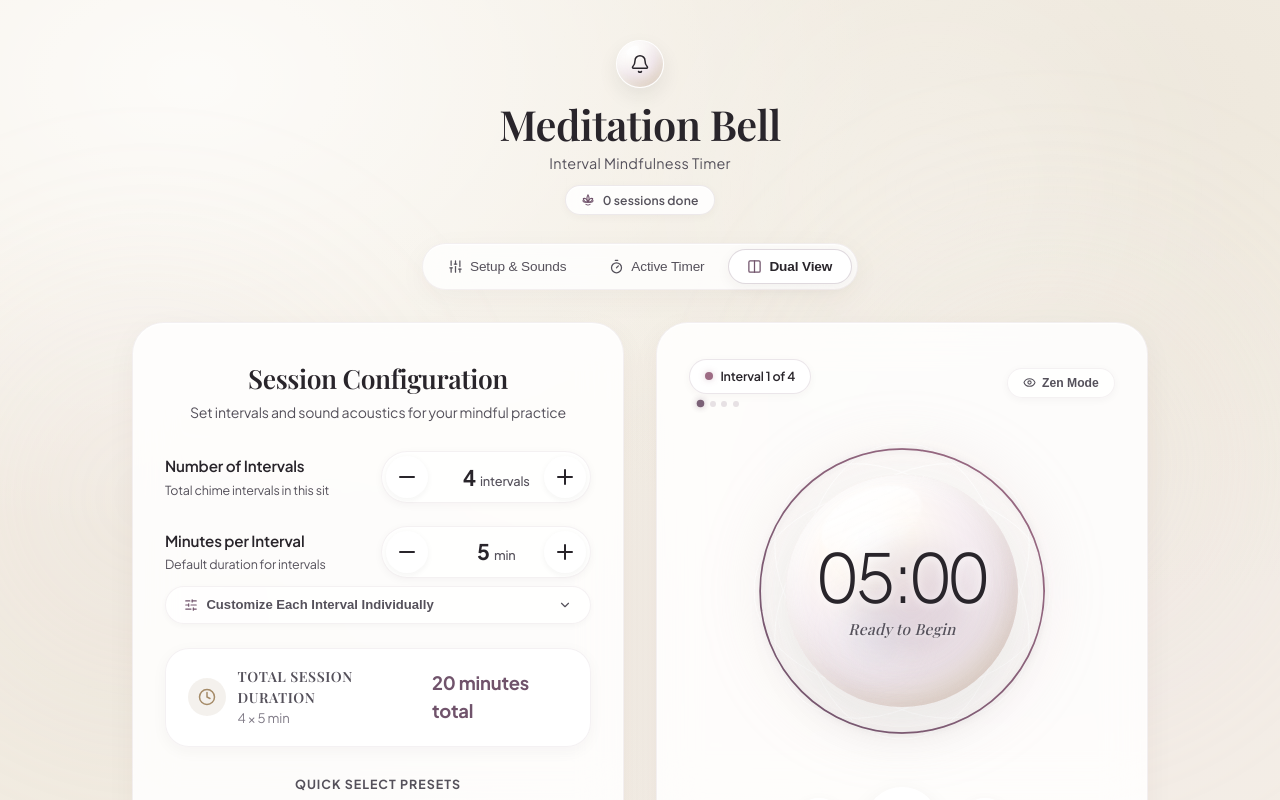
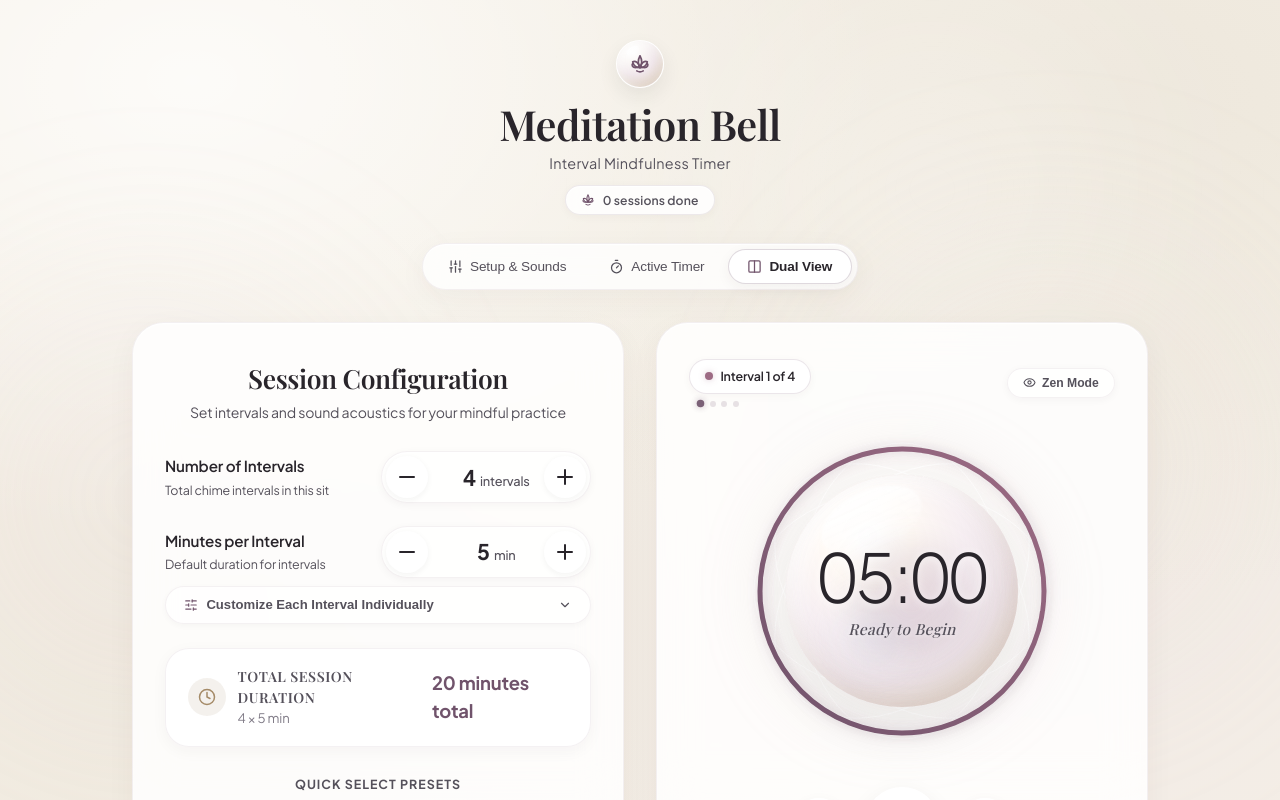
Before and after one commit to ParthKhanayat/Mediation-Bell, a React (Vite) app: page / in a window 1280 px wide. Built offline with nearby package versions, Linux system fonts and the light colour scheme; a web font is replaced by a local one.

Commit message:
Add continuous radiating soundwaves when running, thicken progress circle, and replace bell icon with lotus

```diff
--- a/src/components/CircularProgress.jsx
+++ b/src/components/CircularProgress.jsx
@@ -14,7 +14,7 @@ export default function CircularProgress({
   children,
 }) {
   const size = 320;
-  const strokeWidth = 1.75; // Delicate 1.5px - 2px stroke per specification
+  const strokeWidth = 5; // Substantive, thicker progress bar circle
   const center = size / 2; // 160
   const radius = 142; // Orbit path radius
   const circumference = 2 * Math.PI * radius;
@@ -94,43 +94,56 @@ export default function CircularProgress({
           </linearGradient>
         </defs>
 
-        {/* Outer Acoustic Chime Sound Wave (triggers when bell rings) */}
-        {isBellRinging && (
-          <>
+        {/* Outer Acoustic Sound Wave Ripples - Active continuously while timer is running; flares on interval chime */}
+        {(isPlaying || isBellRinging) && (
+          <g className="zen-chime-soundwaves-layer">
             <circle
-              className="zen-chime-soundwave wave-1"
+              className={`zen-chime-soundwave wave-1 ${isPlaying ? 'running-loop' : ''} ${
+                isBellRinging ? 'chime-pulse' : ''
+              }`}
               cx={center}
               cy={center}
               r={radius}
-              stroke="url(#zenBellPulseGradient)"
+              stroke={isBellRinging ? 'url(#zenBellPulseGradient)' : 'url(#zenAuraGradient)'}
             />
             <circle
-              className="zen-chime-soundwave wave-2"
+              className={`zen-chime-soundwave wave-2 ${isPlaying ? 'running-loop' : ''} ${
+                isBellRinging ? 'chime-pulse' : ''
+              }`}
               cx={center}
               cy={center}
               r={radius}
-              stroke="url(#zenBellPulseGradient)"
+              stroke={isBellRinging ? 'url(#zenBellPulseGradient)' : 'url(#zenAuraGradient)'}
             />
-          </>
+            <circle
+              className={`zen-chime-soundwave wave-3 ${isPlaying ? 'running-loop' : ''} ${
+                isBellRinging ? 'chime-pulse' : ''
+              }`}
+              cx={center}
+              cy={center}
+              r={radius}
+              stroke={isBellRinging ? 'url(#zenBellPulseGradient)' : 'url(#zenAuraGradient)'}
+            />
+          </g>
         )}
 
-        {/* Inactive progress track - almost invisible rgba(112, 83, 107, 0.12) with delicate 1.5px stroke */}
+        {/* Thicker inactive progress track */}
         <circle
           className="zen-ring-track"
           cx={center}
           cy={center}
           r={radius}
-          strokeWidth={1.5}
+          strokeWidth={4.5}
         />
 
-        {/* Sleek, delicate active countdown progress arc (1.75px stroke) */}
+        {/* Substantive, thicker active countdown progress arc (5px stroke) */}
         <circle
           className={`zen-ring-progress ${isBellRinging ? 'ringing' : ''}`}
           cx={center}
           cy={center}
           r={radius}
           stroke={isBellRinging ? 'url(#zenBellPulseGradient)' : 'url(#zenAuraGradient)'}
-          strokeWidth={isBellRinging ? 2.5 : strokeWidth}
+          strokeWidth={isBellRinging ? 6 : strokeWidth}
           strokeDasharray={circumference}
           strokeDashoffset={strokeDashoffset}
         />
--- a/src/components/Header.jsx
+++ b/src/components/Header.jsx
@@ -1,5 +1,4 @@
 import React from 'react';
-import { Bell } from 'lucide-react';
 import LotusIcon from './LotusIcon';
 
 export default function Header({ completedSessionsCount = 0 }) {
@@ -8,7 +7,7 @@ export default function Header({ completedSessionsCount = 0 }) {
       <div className="zen-header-brand-wrap">
         <div className="zen-logo-mark zen-pearl-orb" aria-hidden="true">
           <div className="zen-pearl-orb-sheen" />
-          <Bell size={20} strokeWidth={1.8} />
+          <LotusIcon size={22} strokeWidth={1.8} />
         </div>
       </div>
       <h1 className="zen-title">Meditation Bell</h1>
--- a/src/index.css
+++ b/src/index.css
@@ -273,6 +273,16 @@ body {
     inset -4px -6px 14px rgba(165, 139, 104, 0.22),
     inset 4px 5px 14px rgba(255, 255, 255, 1),
     0 12px 26px rgba(41, 37, 43, 0.12);
+}
+
+.zen-logo-mark.zen-pearl-orb svg {
+  color: var(--color-muted-plum);
+  transition: transform 0.3s cubic-bezier(0.16, 1, 0.3, 1), color 0.3s ease;
+}
+
+.zen-logo-mark.zen-pearl-orb:hover svg {
+  transform: scale(1.12);
+  color: var(--color-dusty-rose);
 }
 
 .zen-pearl-orb-sheen {
@@ -1685,7 +1695,7 @@ input[type="number"] {
 }
 
 .zen-ring-track {
-  stroke: rgba(112, 83, 107, 0.12);
+  stroke: rgba(112, 83, 107, 0.14);
   fill: none;
 }
 
@@ -1694,41 +1704,89 @@ input[type="number"] {
   stroke: url(#zenAuraGradient);
   stroke-linecap: round;
   transition: stroke-dashoffset 0.8s cubic-bezier(0.4, 0, 0.2, 1);
-  filter: drop-shadow(0 1px 3px rgba(112, 83, 107, 0.2));
+  filter: drop-shadow(0 2px 6px rgba(112, 83, 107, 0.28));
+}
+
+.zen-dial-running .zen-ring-progress {
+  filter: drop-shadow(0 0 10px rgba(112, 83, 107, 0.38));
 }
 
 .zen-ring-progress.ringing {
   stroke: url(#zenBellPulseGradient) !important;
-  stroke-width: 3px;
-  filter: drop-shadow(0 0 10px rgba(165, 139, 104, 0.5)) !important;
-}
-
-/* Concentric Expanding Soundwave Ripple on Chime */
+  stroke-width: 6px !important;
+  filter: drop-shadow(0 0 16px rgba(165, 139, 104, 0.65)) !important;
+}
+
+/* ==========================================================================
+   Outer Acoustic Soundwave Ripples Around Timer Orb
+   - Continuously ripples when timer is running (isPlaying)
+   - Flares harmonically when interval chimes (isBellRinging)
+   ========================================================================== */
+.zen-chime-soundwaves-layer {
+  pointer-events: none;
+}
+
 .zen-chime-soundwave {
   fill: none;
-  stroke-width: 2px;
   pointer-events: none;
-}
-
-.zen-chime-soundwave.wave-1 {
-  animation: soundwave-ripple 2.5s cubic-bezier(0.1, 0.8, 0.3, 1) forwards;
-}
-
-.zen-chime-soundwave.wave-2 {
-  animation: soundwave-ripple 2.5s cubic-bezier(0.1, 0.8, 0.3, 1) 0.35s forwards;
-}
-
-@keyframes soundwave-ripple {
+  transform-origin: center center;
+}
+
+/* Continuous Radiating Soundwave Ripples when Timer is Running */
+.zen-chime-soundwave.running-loop.wave-1 {
+  animation: soundwave-ripple-continuous 4.5s cubic-bezier(0.1, 0.8, 0.3, 1) infinite;
+}
+
+.zen-chime-soundwave.running-loop.wave-2 {
+  animation: soundwave-ripple-continuous 4.5s cubic-bezier(0.1, 0.8, 0.3, 1) 1.5s infinite;
+}
+
+.zen-chime-soundwave.running-loop.wave-3 {
+  animation: soundwave-ripple-continuous 4.5s cubic-bezier(0.1, 0.8, 0.3, 1) 3.0s infinite;
+}
+
+@keyframes soundwave-ripple-continuous {
   0% {
-    r: 130px;
-    opacity: 0.8;
+    r: 138px;
+    opacity: 0.75;
     stroke-width: 2.5px;
   }
   50% {
-    opacity: 0.4;
+    opacity: 0.35;
+    stroke-width: 1.8px;
   }
   100% {
-    r: 175px;
+    r: 185px;
+    opacity: 0;
+    stroke-width: 0.5px;
+  }
+}
+
+/* Heightened Chime Flare on Interval Completion */
+.zen-chime-soundwave.chime-pulse {
+  animation: soundwave-chime-flare 2.6s cubic-bezier(0.1, 0.8, 0.25, 1) forwards !important;
+}
+
+.zen-chime-soundwave.chime-pulse.wave-2 {
+  animation-delay: 0.28s !important;
+}
+
+.zen-chime-soundwave.chime-pulse.wave-3 {
+  animation-delay: 0.56s !important;
+}
+
+@keyframes soundwave-chime-flare {
+  0% {
+    r: 132px;
+    opacity: 0.95;
+    stroke-width: 3.5px;
+  }
+  40% {
+    opacity: 0.55;
+    stroke-width: 2.5px;
+  }
+  100% {
+    r: 195px;
     opacity: 0;
     stroke-width: 0.5px;
   }
```
